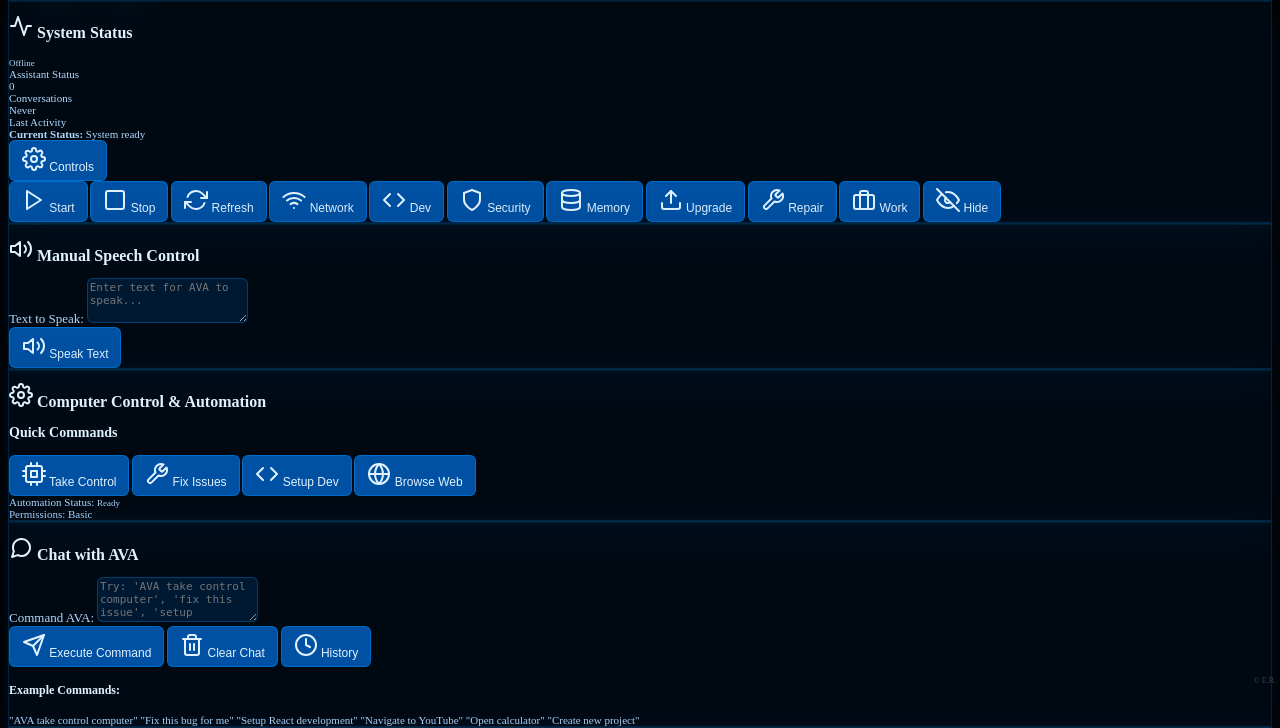
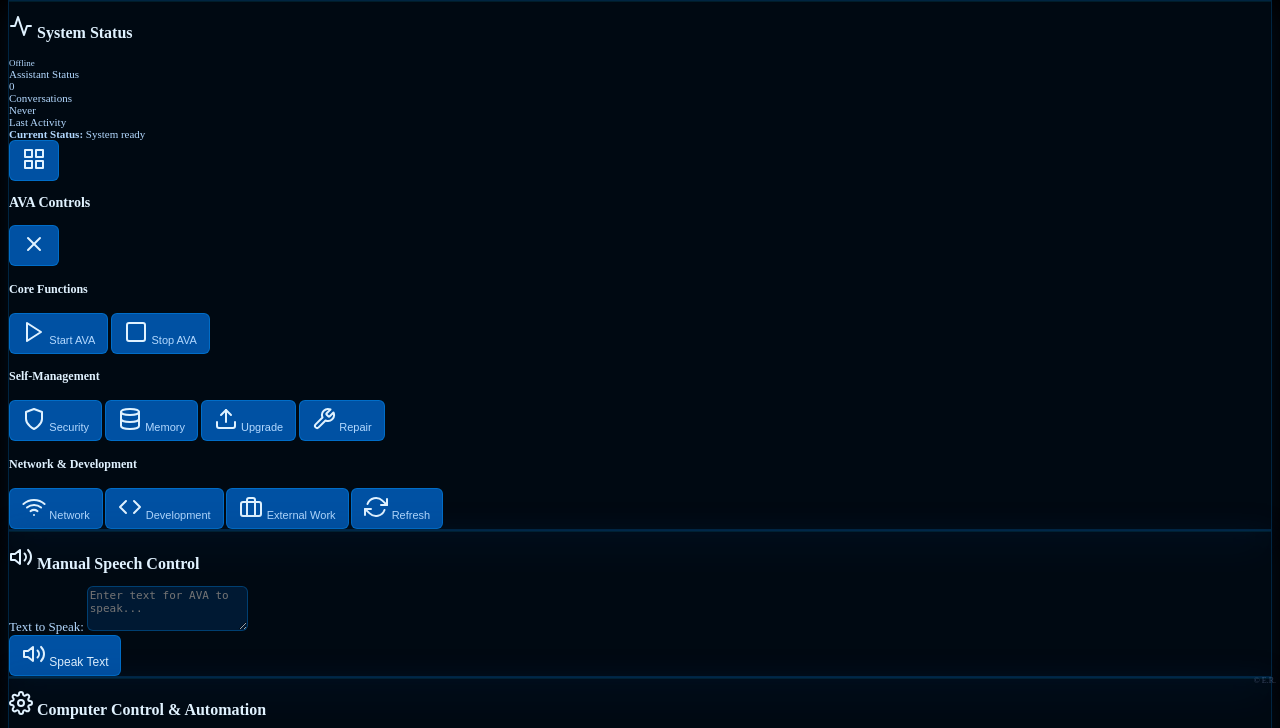
Before and after one commit to radosavlevici210/NeuralAssistant, a Flask app: page / in a window 1280 px wide. Shown: the part 113-841 px from the top of the page. Run offline with Flask 3, Linux system fonts and the light colour scheme; data that the repository does not hold is empty; some libraries are stand-ins or nearby versions.

Commit message:
Implement a floating button and panel to group all the available features
Refactors the control panel into a floating UI with a button to toggle visibility, improving screen space utilization.

Replit-Commit-Author: Agent
Replit-Commit-Session-Id: 87e73636-3e6f-45fc-a4d4-04f47a899e08
Replit-Commit-Screenshot-Url: https://storage.googleapis.com/screenshot-production-us-central1/6b8ab92f-0e1c-4484-9a3a-7b1912596b3d/7447d66e-811f-4e22-b3f7-76201fc10823.jpg

```diff
--- a/static/script.js
+++ b/static/script.js
@@ -676,23 +676,31 @@ document.addEventListener('DOMContentLoaded', () => {
     }
 
     initCompactControls() {
-        const toggleBtn = document.getElementById('toggleControlsBtn');
-        const controlPanel = document.getElementById('controlPanel');
-        const hideBtn = document.getElementById('hideControlsBtn');
+        const floatingBtn = document.getElementById('floatingControlBtn');
+        const floatingPanel = document.getElementById('floatingPanel');
+        const closeBtn = document.getElementById('closePanelBtn');
 
-        if (toggleBtn) {
-            toggleBtn.addEventListener('click', () => {
-                controlPanel.classList.toggle('control-panel-visible');
-                controlPanel.classList.toggle('control-panel-hidden');
+        if (floatingBtn) {
+            floatingBtn.addEventListener('click', () => {
+                floatingPanel.classList.remove('hidden');
+                floatingPanel.classList.add('visible');
             });
         }
 
-        if (hideBtn) {
-            hideBtn.addEventListener('click', () => {
-                controlPanel.classList.add('control-panel-hidden');
-                controlPanel.classList.remove('control-panel-visible');
+        if (closeBtn) {
+            closeBtn.addEventListener('click', () => {
+                floatingPanel.classList.add('hidden');
+                floatingPanel.classList.remove('visible');
             });
         }
+
+        // Close panel when clicking outside
+        document.addEventListener('click', (e) => {
+            if (floatingPanel && !floatingPanel.contains(e.target) && !floatingBtn.contains(e.target)) {
+                floatingPanel.classList.add('hidden');
+                floatingPanel.classList.remove('visible');
+            }
+        });
 
         // Network button
         const networkBtn = document.getElementById('networkBtn');
@@ -794,80 +802,174 @@ document.addEventListener('DOMContentLoaded', () => {
                     50% { transform: translateX(-50%) translateY(-15px); }
                 }
 
-                .controls-compact {
+                /* Floating Control System */
+                .floating-control-wrapper {
                     display: flex;
                     justify-content: center;
                     margin-top: 20px;
                 }
 
-                .btn-control-toggle {
+                .floating-control-btn {
                     background: linear-gradient(135deg, #00aaff, #0088cc);
                     color: white;
                     border: none;
-                    border-radius: 25px;
-                    padding: 12px 24px;
-                    font-size: 16px;
-                    font-weight: 600;
+                    border-radius: 50%;
+                    width: 60px;
+                    height: 60px;
+                    font-size: 24px;
                     cursor: pointer;
                     transition: all 0.3s ease;
                     display: flex;
                     align-items: center;
-                    gap: 8px;
-                    box-shadow: 0 4px 15px rgba(0, 170, 255, 0.3);
+                    justify-content: center;
+                    box-shadow: 0 4px 20px rgba(0, 170, 255, 0.4);
+                    position: relative;
+                    z-index: 100;
                 }
 
-                .btn-control-toggle:hover {
-                    transform: translateY(-2px);
-                    box-shadow: 0 6px 20px rgba(0, 170, 255, 0.4);
+                .floating-control-btn:hover {
+                    transform: translateY(-3px) scale(1.05);
+                    box-shadow: 0 8px 30px rgba(0, 170, 255, 0.6);
                 }
 
-                .control-panel-hidden {
-                    display: none;
+                .floating-panel {
+                    position: fixed;
+                    top: 50%;
+                    left: 50%;
+                    transform: translate(-50%, -50%);
+                    background: linear-gradient(135deg, rgba(30, 41, 59, 0.95), rgba(15, 23, 42, 0.95));
+                    backdrop-filter: blur(20px);
+                    border: 1px solid rgba(0, 170, 255, 0.3);
+                    border-radius: 20px;
+                    padding: 0;
+                    width: 500px;
+                    max-width: 90vw;
+                    max-height: 80vh;
+                    box-shadow: 0 20px 60px rgba(0, 0, 0, 0.3);
+                    z-index: 1000;
+                    transition: all 0.3s ease;
+                    overflow: hidden;
                 }
 
-                .control-panel-visible {
-                    display: block;
-                    margin-top: 20px;
-                    padding: 20px;
-                    background: rgba(0, 170, 255, 0.1);
-                    border-radius: 15px;
-                    border: 1px solid rgba(0, 170, 255, 0.3);
-                    animation: slideIn 0.3s ease;
+                .floating-panel.hidden {
+                    opacity: 0;
+                    transform: translate(-50%, -50%) scale(0.8);
+                    pointer-events: none;
                 }
 
-                .controls-grid {
-                    display: grid;
-                    grid-template-columns: repeat(auto-fit, minmax(80px, 1fr));
-                    gap: 10px;
+                .floating-panel.visible {
+                    opacity: 1;
+                    transform: translate(-50%, -50%) scale(1);
+                    pointer-events: all;
                 }
 
-                .btn-compact {
-                    background: rgba(255, 255, 255, 0.1);
+                .floating-panel-header {
+                    background: linear-gradient(135deg, #00aaff, #0088cc);
+                    padding: 20px;
+                    display: flex;
+                    justify-content: space-between;
+                    align-items: center;
+                    border-radius: 20px 20px 0 0;
+                }
+
+                .floating-panel-header h3 {
+                    margin: 0;
                     color: white;
-                    border: 1px solid rgba(255, 255, 255, 0.2);
+                    font-size: 18px;
+                    font-weight: 600;
+                }
+
+                .close-panel-btn {
+                    background: rgba(255, 255, 255, 0.2);
+                    border: none;
+                    color: white;
+                    width: 30px;
+                    height: 30px;
+                    border-radius: 50%;
+                    cursor: pointer;
+                    display: flex;
+                    align-items: center;
+                    justify-content: center;
+                    transition: all 0.2s ease;
+                }
+
+                .close-panel-btn:hover {
+                    background: rgba(255, 255, 255, 0.3);
+                    transform: scale(1.1);
+                }
+
+                .floating-panel-content {
+                    padding: 25px;
+                    max-height: 60vh;
+                    overflow-y: auto;
+                }
+
+                .control-section {
+                    margin-bottom: 25px;
+                }
+
+                .control-section:last-child {
+                    margin-bottom: 0;
+                }
+
+                .control-section h4 {
+                    color: #00aaff;
+                    font-size: 14px;
+                    font-weight: 600;
+                    margin: 0 0 15px 0;
+                    text-transform: uppercase;
+                    letter-spacing: 1px;
+                }
+
+                .control-row {
+                    display: grid;
+                    grid-template-columns: repeat(auto-fit, minmax(120px, 1fr));
+                    gap: 12px;
+                }
+
+                .control-btn {
+                    background: rgba(255, 255, 255, 0.08);
+                    border: 1px solid rgba(255, 255, 255, 0.15);
+                    color: white;
+                    padding: 12px 16px;
                     border-radius: 12px;
-                    padding: 8px;
-                    font-size: 11px;
                     cursor: pointer;
                     transition: all 0.3s ease;
                     display: flex;
-                    flex-direction: column;
                     align-items: center;
-                    gap: 4px;
-                    min-height: 50px;
+                    gap: 10px;
+                    font-size: 14px;
+                    min-height: 48px;
                 }
 
-                .btn-compact:hover {
+                .control-btn:hover {
                     transform: translateY(-2px);
-                    background: rgba(255, 255, 255, 0.2);
+                    box-shadow: 0 4px 15px rgba(0, 170, 255, 0.2);
                 }
 
-                .btn-compact.btn-success { background: rgba(34, 197, 94, 0.3); border-color: rgba(34, 197, 94, 0.5); }
-                .btn-compact.btn-error { background: rgba(239, 68, 68, 0.3); border-color: rgba(239, 68, 68, 0.5); }
-                .btn-compact.btn-secondary { background: rgba(107, 114, 128, 0.3); border-color: rgba(107, 114, 128, 0.5); }
-                .btn-compact.btn-info { background: rgba(59, 130, 246, 0.3); border-color: rgba(59, 130, 246, 0.5); }
-                .btn-compact.btn-warning { background: rgba(245, 158, 11, 0.3); border-color: rgba(245, 158, 11, 0.5); }
-                .btn-compact.btn-muted { background: rgba(75, 85, 99, 0.3); border-color: rgba(75, 85, 99, 0.5); }
+                .control-btn:disabled {
+                    opacity: 0.5;
+                    cursor: not-allowed;
+                    transform: none;
+                }
+
+                .control-btn.primary { background: rgba(34, 197, 94, 0.2); border-color: rgba(34, 197, 94, 0.4); }
+                .control-btn.primary:hover { box-shadow: 0 4px 15px rgba(34, 197, 94, 0.3); }
+
+                .control-btn.danger { background: rgba(239, 68, 68, 0.2); border-color: rgba(239, 68, 68, 0.4); }
+                .control-btn.danger:hover { box-shadow: 0 4px 15px rgba(239, 68, 68, 0.3); }
+
+                .control-btn.warning { background: rgba(245, 158, 11, 0.2); border-color: rgba(245, 158, 11, 0.4); }
+                .control-btn.warning:hover { box-shadow: 0 4px 15px rgba(245, 158, 11, 0.3); }
+
+                .control-btn.info { background: rgba(59, 130, 246, 0.2); border-color: rgba(59, 130, 246, 0.4); }
+                .control-btn.info:hover { box-shadow: 0 4px 15px rgba(59, 130, 246, 0.3); }
+
+                .control-btn.success { background: rgba(34, 197, 94, 0.2); border-color: rgba(34, 197, 94, 0.4); }
+                .control-btn.success:hover { box-shadow: 0 4px 15px rgba(34, 197, 94, 0.3); }
+
+                .control-btn.secondary { background: rgba(107, 114, 128, 0.2); border-color: rgba(107, 114, 128, 0.4); }
+                .control-btn.secondary:hover { box-shadow: 0 4px 15px rgba(107, 114, 128, 0.3); }
 
                 @keyframes slideIn {
                     from { opacity: 0; transform: translateY(-10px); }
--- a/templates/index.html
+++ b/templates/index.html
@@ -81,71 +81,79 @@
                     <span id="currentStatus" class="text-muted">System ready</span>
                 </div>
 
-                <!-- Main Control Panel -->
-                <div id="mainControls" class="controls-compact">
-                    <button id="toggleControlsBtn" class="btn-control-toggle">
-                        <i data-feather="settings"></i>
-                        Controls
+                <!-- Floating Control Button -->
+                <div class="floating-control-wrapper">
+                    <button id="floatingControlBtn" class="floating-control-btn">
+                        <i data-feather="grid"></i>
                     </button>
                 </div>
 
-                <!-- Hidden Control Panel -->
-                <div id="controlPanel" class="control-panel-hidden">
-                    <div class="controls-grid">
-                        <button id="startBtn" class="btn-compact btn-success">
-                            <i data-feather="play"></i>
-                            Start
+                <!-- Floating Control Panel -->
+                <div id="floatingPanel" class="floating-panel hidden">
+                    <div class="floating-panel-header">
+                        <h3>AVA Controls</h3>
+                        <button id="closePanelBtn" class="close-panel-btn">
+                            <i data-feather="x"></i>
                         </button>
+                    </div>
+                    <div class="floating-panel-content">
+                        <div class="control-section">
+                            <h4>Core Functions</h4>
+                            <div class="control-row">
+                                <button id="startBtn" class="control-btn primary">
+                                    <i data-feather="play"></i>
+                                    <span>Start AVA</span>
+                                </button>
+                                <button id="stopBtn" class="control-btn danger" disabled>
+                                    <i data-feather="square"></i>
+                                    <span>Stop AVA</span>
+                                </button>
+                            </div>
+                        </div>
 
-                        <button id="stopBtn" class="btn-compact btn-error" disabled>
-                            <i data-feather="square"></i>
-                            Stop
-                        </button>
+                        <div class="control-section">
+                            <h4>Self-Management</h4>
+                            <div class="control-row">
+                                <button id="securityBtn" class="control-btn danger">
+                                    <i data-feather="shield"></i>
+                                    <span>Security</span>
+                                </button>
+                                <button id="memoryBtn" class="control-btn info">
+                                    <i data-feather="database"></i>
+                                    <span>Memory</span>
+                                </button>
+                                <button id="upgradeBtn" class="control-btn success">
+                                    <i data-feather="upload"></i>
+                                    <span>Upgrade</span>
+                                </button>
+                                <button id="repairBtn" class="control-btn warning">
+                                    <i data-feather="tool"></i>
+                                    <span>Repair</span>
+                                </button>
+                            </div>
+                        </div>
 
-                        <button id="refreshBtn" class="btn-compact btn-secondary">
-                            <i data-feather="refresh-cw"></i>
-                            Refresh
-                        </button>
-
-                        <button id="networkBtn" class="btn-compact btn-info">
-                            <i data-feather="wifi"></i>
-                            Network
-                        </button>
-
-                        <button id="devBtn" class="btn-compact btn-warning">
-                            <i data-feather="code"></i>
-                            Dev
-                        </button>
-
-                        <button id="securityBtn" class="btn-compact btn-error">
-                            <i data-feather="shield"></i>
-                            Security
-                        </button>
-
-                        <button id="memoryBtn" class="btn-compact btn-info">
-                            <i data-feather="database"></i>
-                            Memory
-                        </button>
-
-                        <button id="upgradeBtn" class="btn-compact btn-success">
-                            <i data-feather="upload"></i>
-                            Upgrade
-                        </button>
-
-                        <button id="repairBtn" class="btn-compact btn-warning">
-                            <i data-feather="tool"></i>
-                            Repair
-                        </button>
-
-                        <button id="workBtn" class="btn-compact btn-info">
-                            <i data-feather="briefcase"></i>
-                            Work
-                        </button>
-
-                        <button id="hideControlsBtn" class="btn-compact btn-muted">
-                            <i data-feather="eye-off"></i>
-                            Hide
-                        </button>
+                        <div class="control-section">
+                            <h4>Network & Development</h4>
+                            <div class="control-row">
+                                <button id="networkBtn" class="control-btn info">
+                                    <i data-feather="wifi"></i>
+                                    <span>Network</span>
+                                </button>
+                                <button id="devBtn" class="control-btn warning">
+                                    <i data-feather="code"></i>
+                                    <span>Development</span>
+                                </button>
+                                <button id="workBtn" class="control-btn secondary">
+                                    <i data-feather="briefcase"></i>
+                                    <span>External Work</span>
+                                </button>
+                                <button id="refreshBtn" class="control-btn secondary">
+                                    <i data-feather="refresh-cw"></i>
+                                    <span>Refresh</span>
+                                </button>
+                            </div>
+                        </div>
                     </div>
                 </div>
             </div>
```
